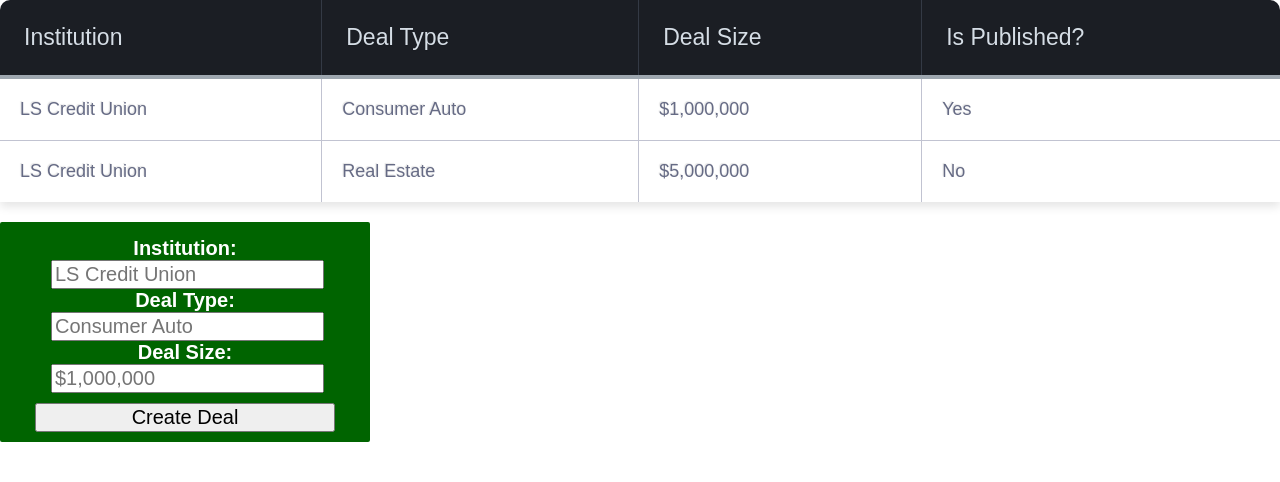
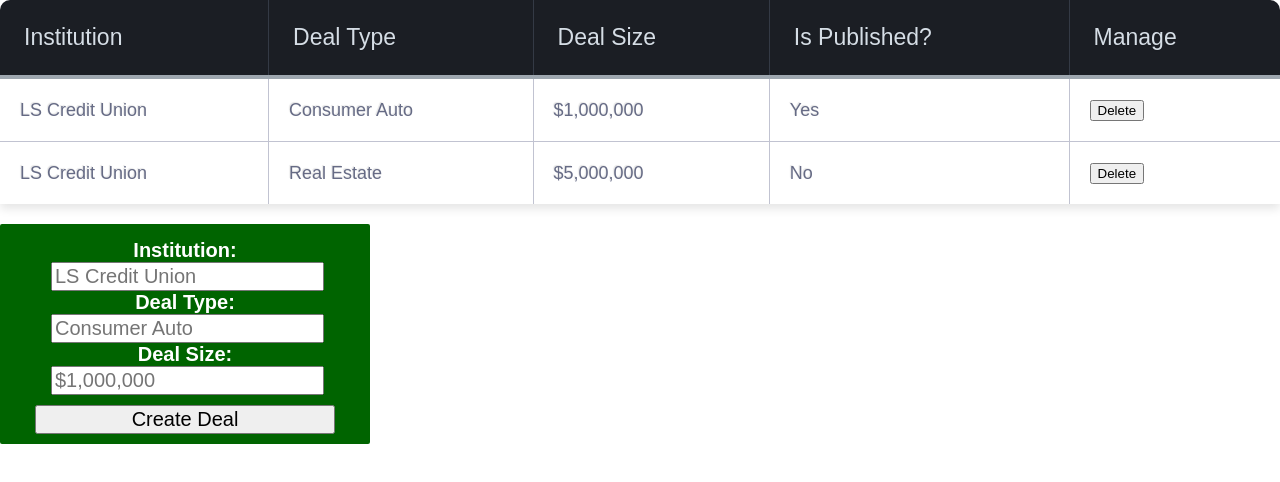
Before and after one commit to r0ckf0rd/react-interview-nicholas-werner, a React (Create React App) app: page / in a window 1280 px wide. Shown: the top 482 px of the page. Built offline with nearby package versions, Linux system fonts and the light colour scheme.

Commit message:
Dispatch deleteDeal onClick

```diff
--- a/src/components/DealsTable.js
+++ b/src/components/DealsTable.js
@@ -19,8 +19,8 @@ class DealsList extends Component {
   }
 
   render() {
-    const { deals } = this.props;
-    const dealsTableRows = deals.map(deal => <DealsTableRow key={deal.id} deal={deal} />);
+    const { deals, onDeleteDeal } = this.props;
+    const dealsTableRows = deals.map(deal => <DealsTableRow key={deal.id} deal={deal} onDeleteDeal={onDeleteDeal} />);
     return(
       <div>
         <table className="DealsTable">
@@ -30,6 +30,7 @@ class DealsList extends Component {
               <th className="DealsTable--headerCell">Deal Type</th>
               <th className="DealsTable--headerCell">Deal Size</th>
               <th className="DealsTable--headerCell">Is Published?</th>
+              <th className="DealsTable--headerCell">Manage</th>
             </tr>
           </thead>
           <tbody>
--- a/src/components/DealsTableRow.js
+++ b/src/components/DealsTableRow.js
@@ -10,6 +10,7 @@ function currencyAmountToString(amount) {
 class DealsTableRow extends Component {
   static propTypes = {
     deal: PropTypes.shape({
+      id: PropTypes.number.isRequired,
       institution: PropTypes.string.isRequired,
       dealType: PropTypes.string.isRequired,
       dealSize: PropTypes.string.isRequired,
@@ -18,13 +19,16 @@ class DealsTableRow extends Component {
   }
 
   render() {
-    const { deal: { institution, dealType, dealSize, isPublished } } = this.props;
+    const { deal: { id, institution, dealType, dealSize, isPublished }, onDeleteDeal } = this.props;
     return (
       <tr className="DealsTableRow">
         <td className="DealsTableRow--cell">{institution}</td>
         <td className="DealsTableRow--cell">{dealType}</td>
         <td className="DealsTableRow--cell">{currencyAmountToString(dealSize)}</td>
         <td className="DealsTableRow--cell">{isPublished ? 'Yes' : 'No'}</td>
+        <td className="DealsTableRow--cell">
+          <button className="DealsPage--button" onClick={() => onDeleteDeal(id)}> Delete </button>
+        </td>
       </tr>
     )
   }
--- a/src/reducer.js
+++ b/src/reducer.js
@@ -1,5 +1,5 @@
 import { CREATE_DEAL, DELETE_DEAL } from './actions';
-import _ from 'lodash';
+import { filter } from 'lodash';
 
 var nextDealId = 3;
 
@@ -27,12 +27,8 @@ export default (state = initialState, { type, payload }) => {
     case CREATE_DEAL:
       return { ...state, deals: [ ...state.deals, { ...payload.deal, id: nextDealId++ } ] };
     case DELETE_DEAL:
-      const newDeals = _.map(state.deals, (deal) => {
-        if (deal.id != payload.id) {
-          return deal;
-        }
-      });
-        return {...state, deals: newDeals }
+      const newDeals = filter(state.deals, deal => deal.id !== payload.id);
+      return {...state, deals: newDeals };
     default:
       return state;
   }
```
